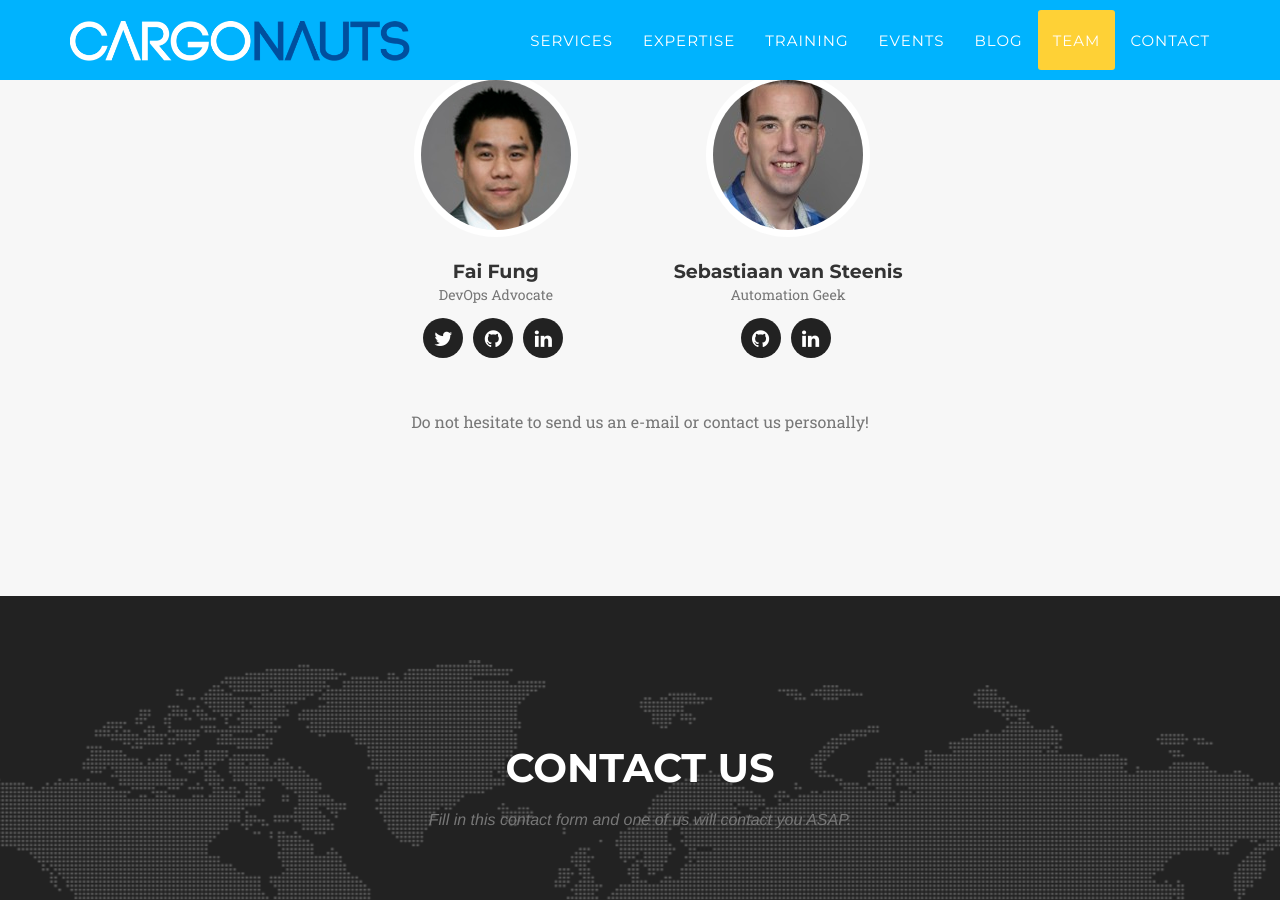
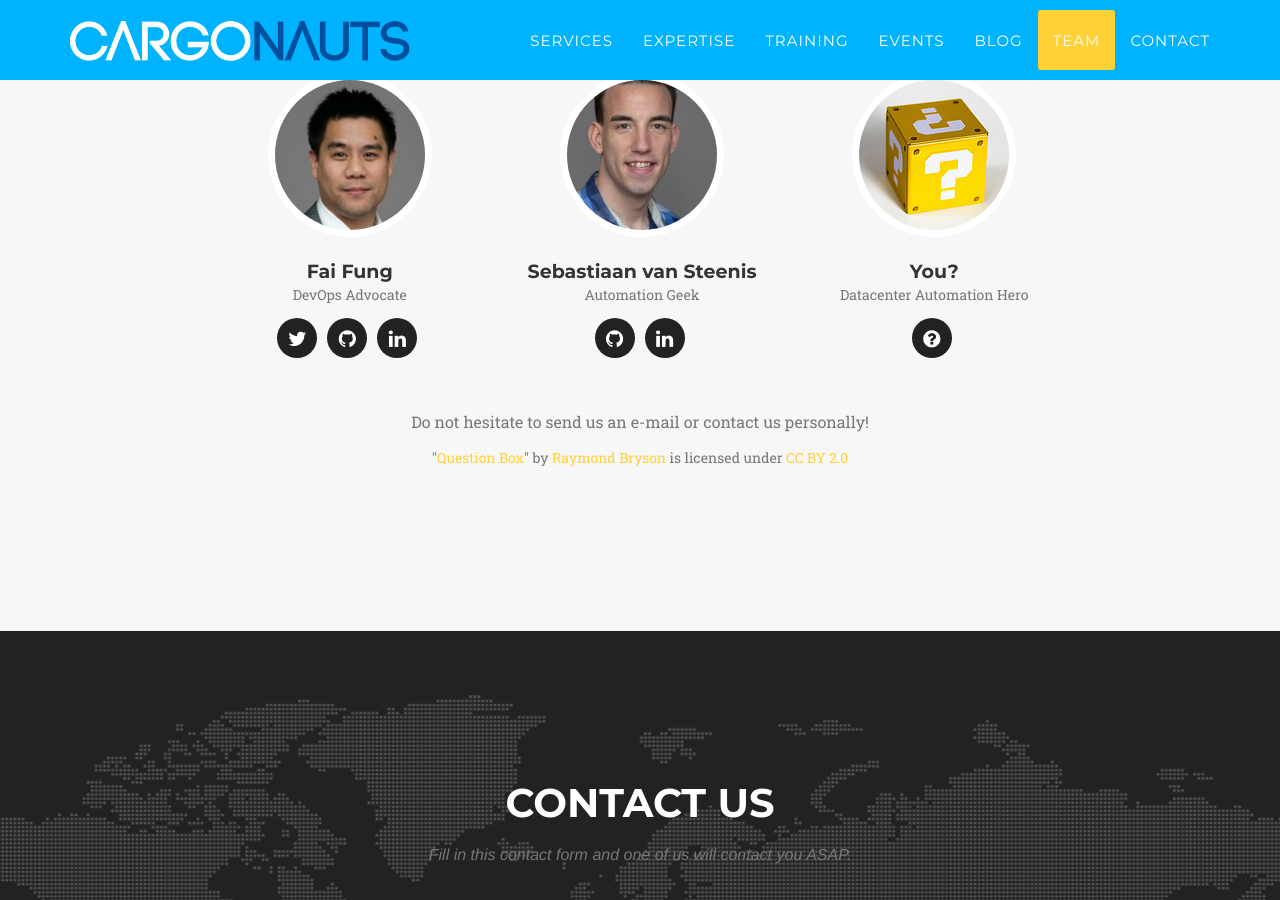
Before and after one commit to nautsio/nautsio.github.io, a Jekyll site: the page built from index.html, in a window 1280 px wide and 900 px high, scrolled down 6662 px. Built offline with Jekyll 4.4.1, drawn with Linux system fonts in a browser that asks for light colours; some web fonts are replaced.

Commit message:
Add link for future colleagues

```diff
--- a/_config.yml
+++ b/_config.yml
@@ -109,6 +109,13 @@ people:
     - title: linkedin
       url: https://nl.linkedin.com/in/sebastiaanvansteenis
 
+- name: You?
+  pic: 11
+  tagline: Datacenter Automation Hero
+  social:
+    - title: question-circle
+      url: https://xebia.com/careers/datacenter-automation-hero
+
 # Social networks usernames (many more available: google-plus, flickr, dribbble, pinterest, instagram, tumblr, linkedin, etc.)
 social:
   - title: twitter
--- a/_includes/team.html
+++ b/_includes/team.html
@@ -27,6 +27,7 @@
             <div class="row">
                 <div class="col-lg-8 col-lg-offset-2 text-center">
                     <p class="large text-muted">Do not hesitate to send us an e-mail or contact us personally!</p>
+                    <p class="medium text-muted">"<a href="https://www.flickr.com/photos/f-oxymoron/9647972522" target="_blank">Question Box</a>" by <a href="https://www.flickr.com/photos/f-oxymoron/" target="_blank">Raymond Bryson</a> is licensed under <a href="http://creativecommons.org/licenses/by/2.0/" target="_blank">CC BY 2.0</a></p>
                 </div>
             </div>
         </div>
```
Also changed, not shown: img/team/11.jpg (added).
